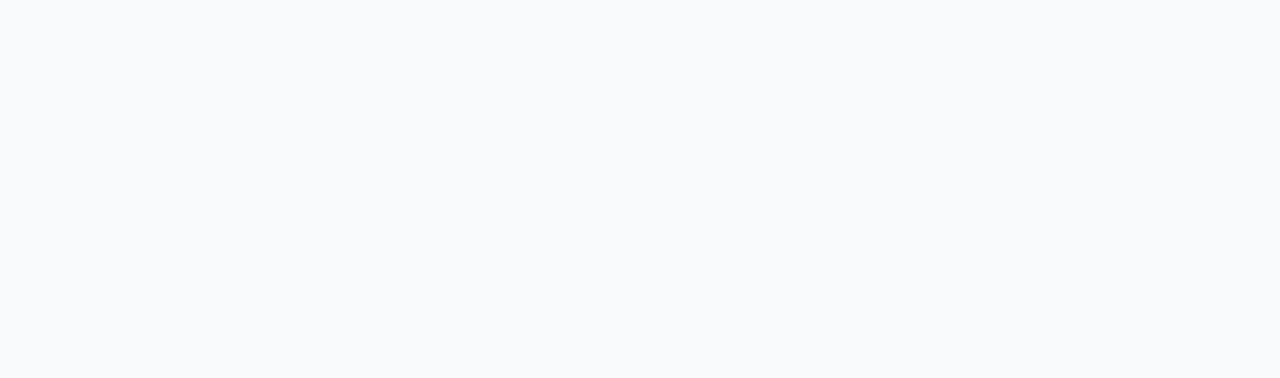
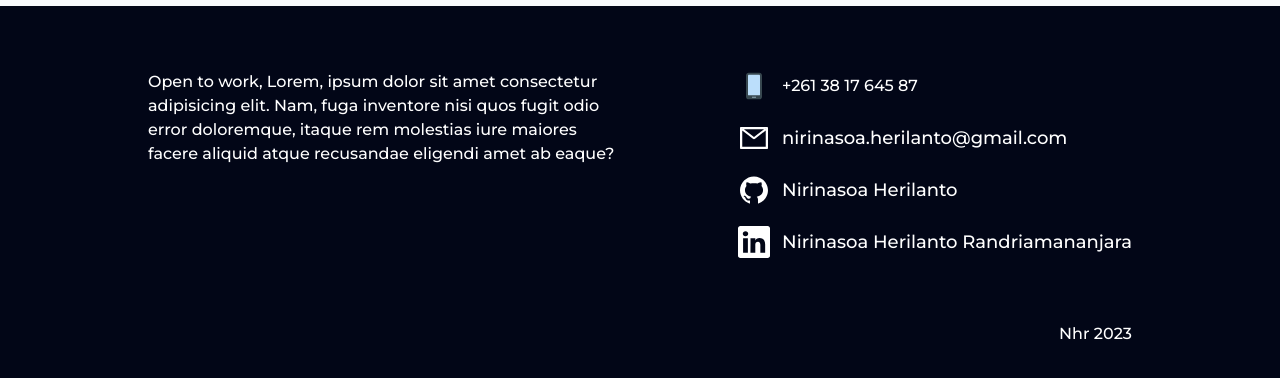
Before and after one commit to nirinasoa-herilanto/portfolio, a Next.js app: page / in a window 1280 px wide. Shown: the part 4179-4557 px from the top of the page. Before the commit the page ends 4185 px from the top, so only its background shows below. Built offline with nearby package versions, Linux system fonts and the light colour scheme; no server answers.

Commit message:
feat: add footer on Layout

```diff
--- a/app/layout.tsx
+++ b/app/layout.tsx
@@ -4,7 +4,7 @@
 import { Montserrat } from 'next/font/google';
 
 import { AppStoreProvider } from '@nhr/store';
-import { Header, ThemeWrapper } from '@nhr/components';
+import { Footer, Header, ThemeWrapper } from '@nhr/components';
 
 const montserrat = Montserrat({ subsets: ['latin'], weight: ['500'] });
 
@@ -12,7 +12,7 @@
   title: 'Nirinasoa Herilanto',
   description:
     'Hello guys, here is my portfolio as a full-stack web and React.JS developer',
-  keywords: `full-stack web developer, React.JS developer`,
+  keywords: `full-stack developer, React developer`,
 };
 
 export default function RootLayout({
@@ -27,6 +27,7 @@
           <AppStoreProvider>
             <Header />
             <main className="fit">{children}</main>
+            <Footer />
           </AppStoreProvider>
         </ThemeWrapper>
       </body>
```
